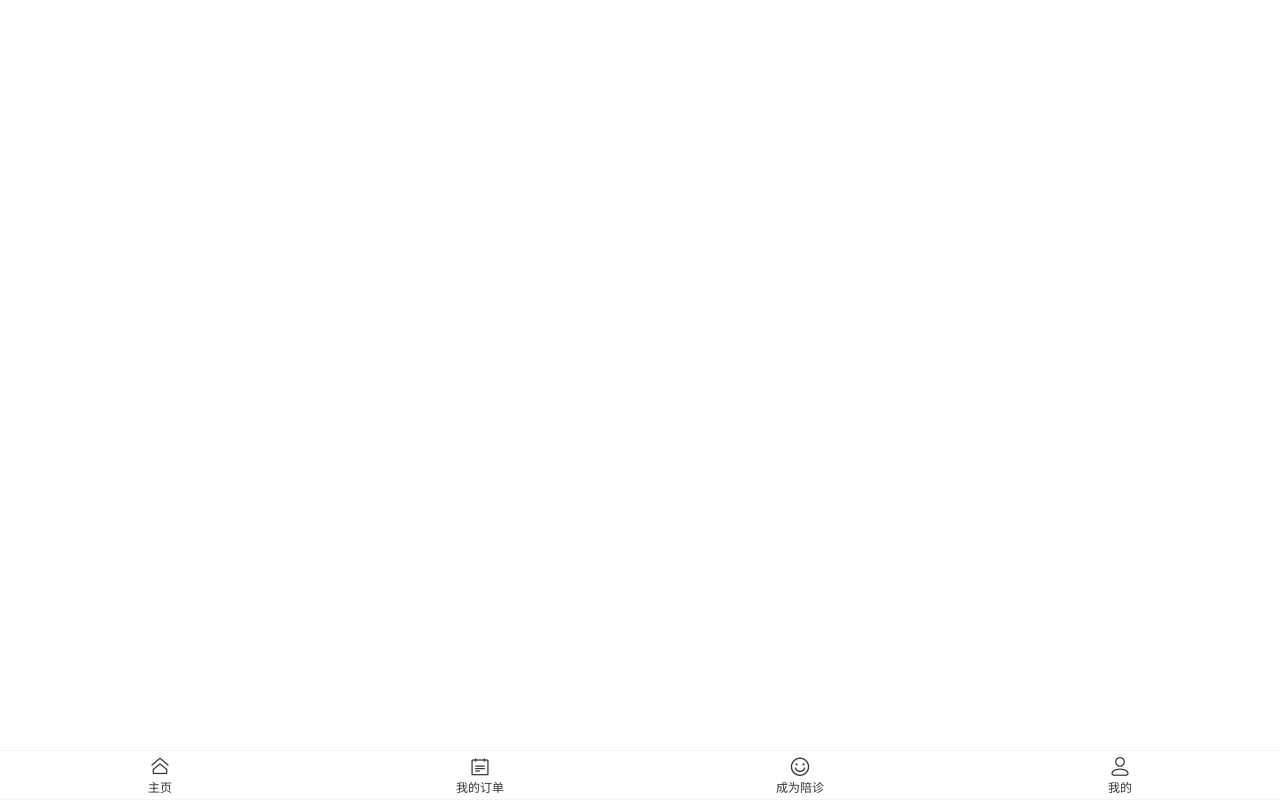
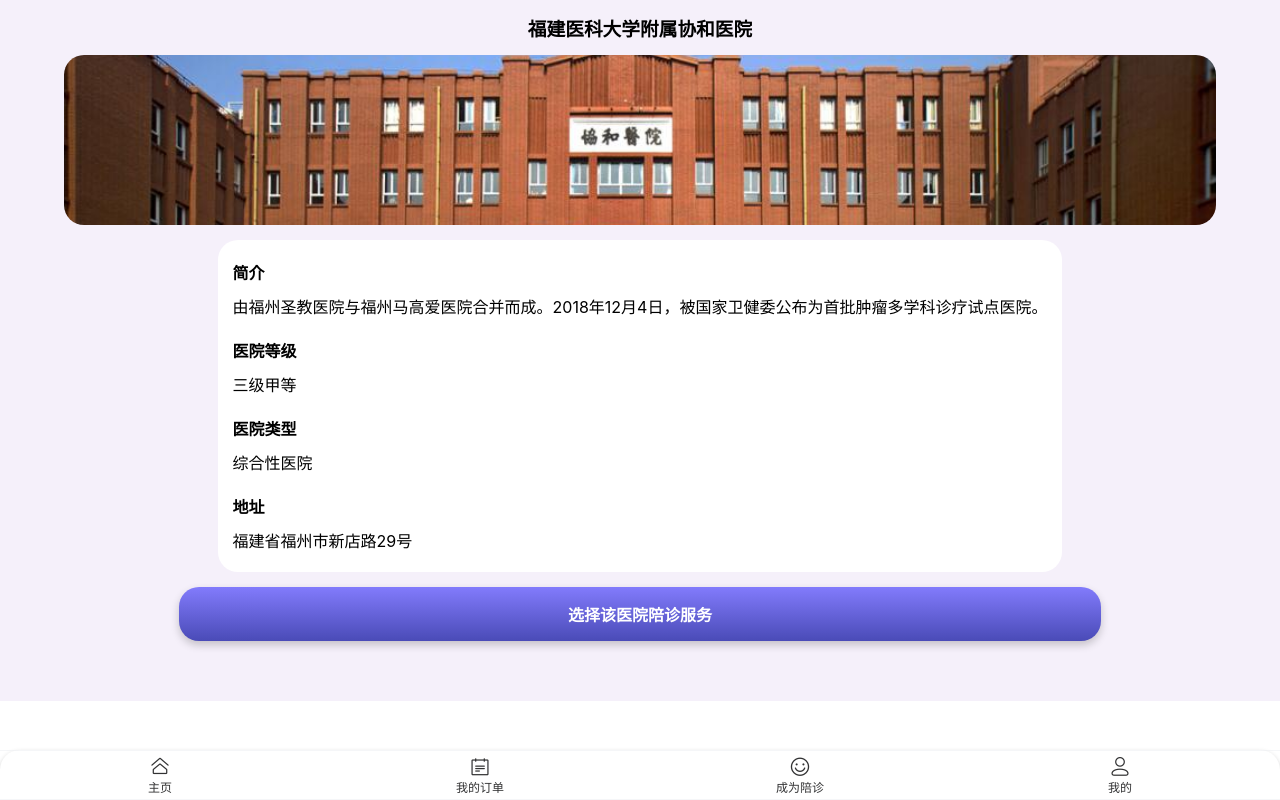
Before and after one commit to ROBINRUGAN/healthdb, a Vue app: page /hospital in a window 1280 px wide. Before the commit this address had no page. Built offline with nearby package versions, Linux system fonts and the light colour scheme.

Commit message:
add: 医院详情页静态

```diff
--- a/src/App.vue
+++ b/src/App.vue
@@ -19,4 +19,11 @@
   padding: 0;
   box-sizing: border-box;
 }
+.van-tabbar--fixed {
+  border-radius: 20px 20px 0 0 !important;
+  box-shadow: 0 2px 5px rgba(0, 0, 0, 0.2);
+}
+.van-tabbar-item {
+  border-radius: 20px !important;
+}
 </style>
--- a/src/router/index.ts
+++ b/src/router/index.ts
@@ -4,6 +4,7 @@
 import JoinView from '@/views/JoinView.vue'
 import MeView from '@/views/MeView.vue'
 import SearchView from '@/views/SearchView.vue'
+import HospView from '@/views/HospView.vue'
 const router = createRouter({
   history: createWebHistory(import.meta.env.BASE_URL),
   routes: [
@@ -30,6 +31,10 @@
     {
       path: '/search',
       component: SearchView
+    },
+    {
+      path: '/hospital',
+      component: HospView
     }
   ]
 })
--- /dev/null
+++ b/src/views/HospView.vue
@@ -0,0 +1,78 @@
+<script setup lang="ts"></script>
+<template>
+  <div class="all">
+    <h3>福建医科大学附属协和医院</h3>
+    <img src="@/assets/hosp/info.jpg" alt="" />
+    <div class="wrapper">
+      <div class="content">
+        <h4>简介</h4>
+        <p>
+          由福州圣教医院与福州马高爱医院合并而成。2018年12月4日，被国家卫健委公布为首批肿瘤多学科诊疗试点医院。
+        </p>
+      </div>
+      <div class="content">
+        <h4>医院等级</h4>
+        <p>三级甲等</p>
+      </div>
+      <div class="content">
+        <h4>医院类型</h4>
+        <p>综合性医院</p>
+      </div>
+      <div class="content">
+        <h4>地址</h4>
+        <p>福建省福州市新店路29号</p>
+      </div>
+    </div>
+    <button class="select">选择该医院陪诊服务</button>
+  </div>
+</template>
+<style scoped>
+.all {
+  padding-left: 5%;
+  padding-right: 5%;
+  padding-top: 15px;
+  margin: auto;
+  padding-bottom: 60px;
+  background-color: rgb(245, 240, 250);
+  display: flex;
+  flex-direction: column;
+  align-items: center;
+}
+img {
+  border-radius: 20px;
+  margin-top: 10px;
+  height: 170px;
+  width: 100%;
+  object-fit: cover;
+}
+h3 {
+  line-height: 30px;
+}
+h4 {
+  margin-bottom: 10px;
+}
+.content {
+  justify-content: start;
+  align-self: start;
+  margin: 20px 0;
+}
+.wrapper {
+  margin: 15px 0;
+  background-color: white;
+  padding: 0 15px;
+  border-radius: 20px;
+}
+.select {
+  width: 80%;
+  padding: 15px 20px;
+  font-size: 16px;
+  font-weight: bold;
+  color: white;
+  background-image: linear-gradient(to bottom, rgb(130, 123, 252), rgb(74, 75, 183));
+  border: none;
+  border-radius: 20px;
+  text-align: center;
+  cursor: pointer;
+  box-shadow: 0 4px 8px rgba(0, 0, 0, 0.2);
+}
+</style>
--- a/src/views/SearchView.vue
+++ b/src/views/SearchView.vue
@@ -2,9 +2,13 @@
 import HospItem from '@/components/HospItem.vue'
 import { ref } from 'vue'
 import { useRoute } from 'vue-router'
+import router from '@/router'
 const route = useRoute()
 // 确保value始终为字符串类型，如果route.query.keyword是数组或未定义，则默认为空字符串
 const value = ref(typeof route.query.keyword === 'string' ? route.query.keyword : '')
+function detail(item: any) {
+  router.push('/hospital')
+}
 </script>
 <template>
   <div class="all">
@@ -15,7 +19,7 @@
       placeholder="请输入搜索关键词"
       style="font-size: 13px; padding: 0; padding-left: 6px"
     />
-    <HospItem v-for="(item, index) in 5" :key="index" />
+    <HospItem v-for="(item, index) in 5" :key="index" @click="detail(item)" />
   </div>
 </template>
 <style scoped>
@@ -25,6 +29,6 @@
   padding-top: 15px;
   margin: auto;
   padding-bottom: 60px;
-  background-color: rgb(243, 231, 255);
+  background-color: rgb(245, 240, 250);
 }
 </style>
```
Also changed, not shown: src/assets/hosp/info.jpg (added).
